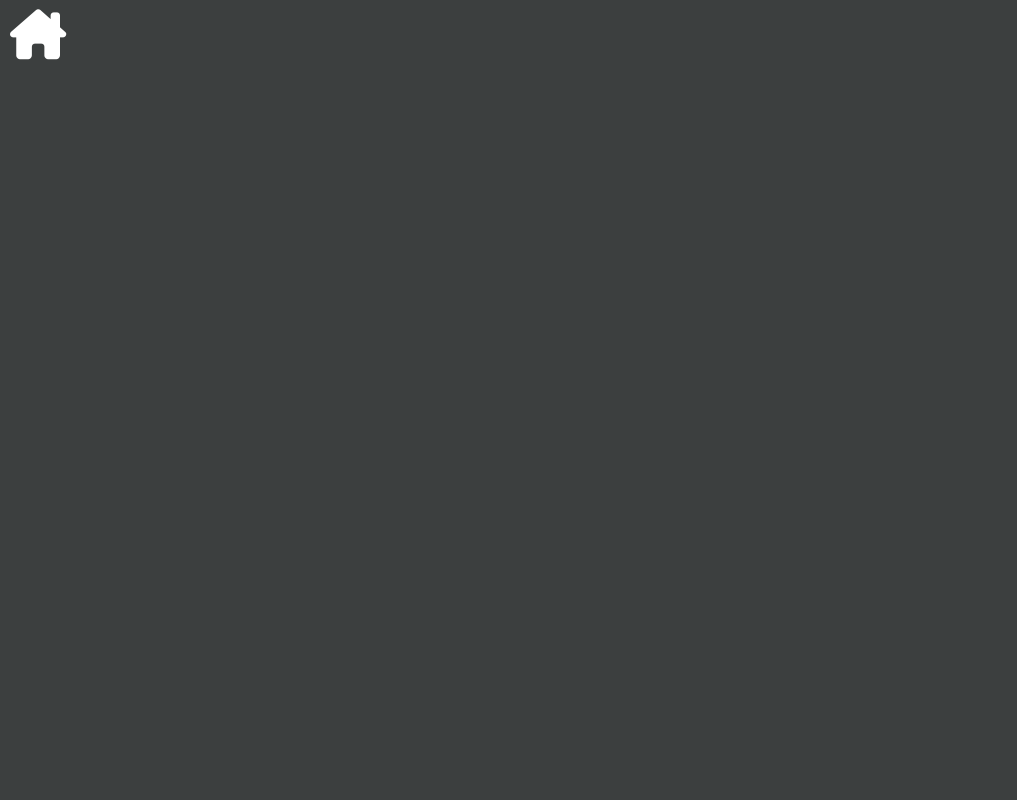
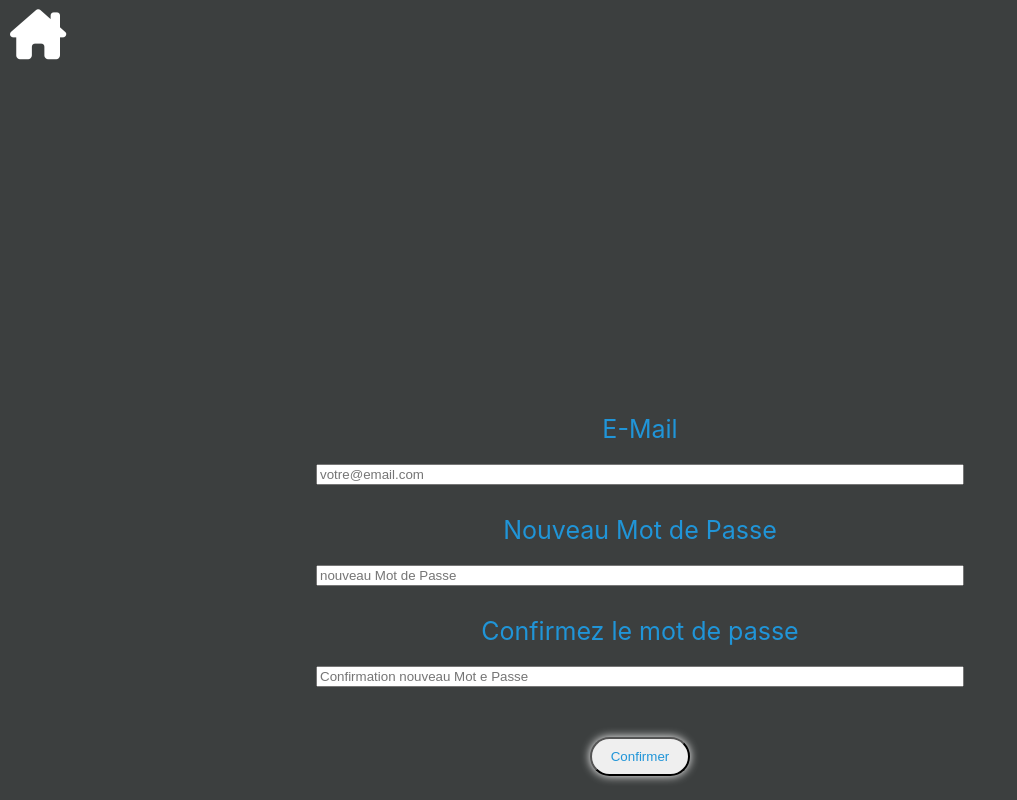
Before and after one commit to Soaen/DevFront-Quizz, a React (Create React App) app: page /compte in a window 1280 px wide. Before the commit this address had no page. Shown: the whole page, without its empty margins (0-1017 px from the left). Built offline with nearby package versions, Linux system fonts and the light colour scheme.

Commit message:
Start modifier profil

```diff
--- a/src/App.js
+++ b/src/App.js
@@ -7,6 +7,7 @@ import StartQuizz from './components/pages/Quiz/StartQuiz';
 import Quizz from './components/pages/Quiz/Quiz';
 import Profil from './components/pages/User/User';
 import Connexion from './components/pages/Connexion/Connexion';
+import Compte from './components/pages/Account/Account';
 
 function App() {
   return (
@@ -21,6 +22,7 @@ function App() {
       <Route path='/quiz/:id' element={<Quizz/>}/>
       <Route path='/profil' element={<Profil/>}/>
       <Route path='/connexion' element={<Connexion/>}/>
+      <Route path='/compte' element={<Compte/>}/>
     </Routes>
 </Router>
   </div>
--- /dev/null
+++ b/src/components/pages/Account/Account.jsx
@@ -0,0 +1,26 @@
+import React from 'react'
+import './style/Account.css'
+
+export default function Account() {
+  return (
+
+    <div className='container-changement'>
+      <div className='changement-type'>
+        <label htmlFor='changemail'>E-Mail</label>
+        <input type="mail" id='changemail' className='changement-input' placeholder='votre@email.com'/>
+      </div>
+      <div className='changement-pswd'>
+        <div className='changement-type'>
+          <label htmlFor='changepswd'>Nouveau Mot de Passe</label>
+          <input type="password" id='changepswd' className='changement-input' placeholder='nouveau Mot de Passe'/>
+        </div>
+      <div className='changement-type'>
+        <label htmlFor='confirmpassword'>Confirmez le mot de passe</label>
+        <input type="mail" id='confirmpassword' className='changement-input' placeholder='Confirmation nouveau Mot e Passe'/>
+      </div>
+      </div>
+
+      <input type="submit" value={'Confirmer'} className='changement-submit boutonEnv'/>
+    </div>
+  )
+}
--- /dev/null
+++ b/src/components/pages/Account/style/Account.css
@@ -0,0 +1,26 @@
+.changement-type{
+    display: flex;
+    flex-direction: column;
+    gap: 20px;
+}
+
+.changement-input{
+    margin: auto;
+    display: block;
+    width: 50%;
+}
+
+.container-changement{
+    margin-top: 30%;
+}
+
+.changement-submit{
+    display: block;
+    margin: auto;
+    margin-top: 50px;
+}
+
+.account-profil::before{
+    color: white;
+    font-size: 200px;
+}
```
